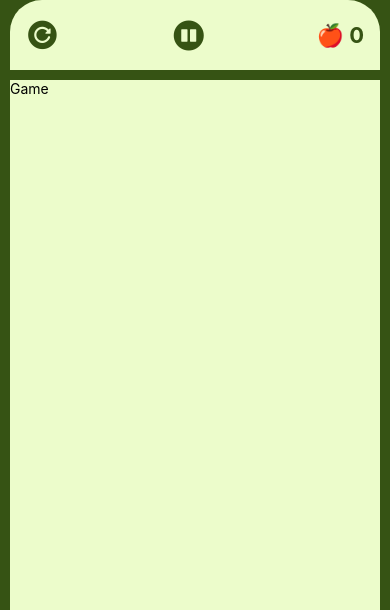
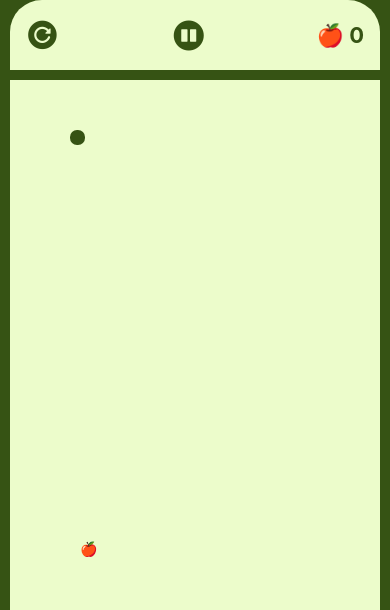
Before and after one commit to pedronun/snake-game, a React Native app: screen / in a window 390 px wide. Shown: the top 610 px of the page. Built offline with nearby package versions, Linux system fonts and the light colour scheme.

Commit message:
feat: Add Food and Snake components

```diff
--- /dev/null
+++ b/src/components/Food/Food.tsx
@@ -0,0 +1,25 @@
+import { Text, View } from "react-native";
+import { Coordinate } from "../../types/game";
+
+interface IFoodProps {
+  food: Coordinate;
+}
+
+function Food({ food }: IFoodProps) {
+  return (
+    <View
+      style={{
+        width: 20,
+        height: 20,
+        borderRadius: 7,
+        position: "absolute",
+        left: food.x * 10,
+        top: food.y * 10,
+      }}
+    >
+      <Text>🍎</Text>
+    </View>
+  )
+}
+
+export default Food;
--- a/src/components/Game/Game.tsx
+++ b/src/components/Game/Game.tsx
@@ -1,20 +1,31 @@
-import { useCallback, useState } from "react";
-import { SafeAreaView, StyleSheet, Text, View } from "react-native";
+import { useCallback, useEffect, useState } from "react";
+import { SafeAreaView, StyleSheet, View } from "react-native";
 import { PanGestureHandler } from "react-native-gesture-handler";
 
 import { Colors } from "../../global/color";
-import { Direction, GestureEventType } from "../../types/game";
+import { checkEatsFood } from "../../helpers/checkEatsFood";
+import { checkGameIsOver } from "../../helpers/checkGameIsOver";
+import { randomFoodPosition } from "../../helpers/randomFoodPosition";
+import { Coordinate, Direction, GestureEventType } from "../../types/game";
+import Food from "../Food/Food";
 import Header from "../Header/Header";
 import Score from "../Score/Score";
+import Snake from "../Snake/Snake";
+
+const GAME_BOUNDS = { xMin: 0, xMax: 35, yMin: 0, yMax: 63 };
 
 function Game() {
-  const [isGamePaused, setIsGamePaused] = useState<boolean>(false);
-  const [isGameOver, setIsGameOver] = useState<boolean>(false);
+  const [isGamePaused, setIsGamePaused] = useState(false);
+  const [isGameOver, setIsGameOver] = useState(false);
   const [direction, setDirection] = useState<Direction>(Direction.Right);
+  const [snake, setSnake] = useState<Coordinate[]>([{ x: 5, y: 5 }]);
+  const [score, setScore] = useState(0);
+  const [food, setFood] = useState<Coordinate>(
+    randomFoodPosition(GAME_BOUNDS.xMax, GAME_BOUNDS.yMax)
+  );
 
-  const handleGesture = (e: GestureEventType) => {
-    const { translationX, translationY } = e.nativeEvent;
-
+  const handleGesture = (event: GestureEventType) => {
+    const { translationX, translationY } = event.nativeEvent;
     if (Math.abs(translationX) > Math.abs(translationY)) {
       if (translationX > 0) {
         setDirection(Direction.Right);
@@ -30,15 +41,62 @@ function Game() {
     }
   };
 
-  const handlePauseGame = useCallback(() => {
-    setIsGamePaused((prev) => !prev);
+  const handleSnakeMove = useCallback(() => {
+    const snakeHead = snake[0];
+    const newHead = { ...snakeHead };
+
+    if (checkGameIsOver({ area: GAME_BOUNDS, head: newHead })) {
+      setIsGameOver((prev) => !prev);
+      return;
+    }
+
+    switch (direction) {
+      case Direction.Up:
+        newHead.y -= 1;
+        break;
+      case Direction.Down:
+        newHead.y += 1;
+        break;
+      case Direction.Left:
+        newHead.x -= 1;
+        break;
+      case Direction.Right:
+        newHead.x += 1;
+        break;
+      default:
+        break;
+    }
+
+    if (checkEatsFood(newHead, food, 2)) {
+      setFood(randomFoodPosition(GAME_BOUNDS.xMax, GAME_BOUNDS.yMax));
+      setSnake([newHead, ...snake]);
+      setScore(score + 10);
+    } else {
+      setSnake([newHead, ...snake.slice(0, -1)]);
+    }
   }, []);
 
-  const handleReloadGame = useCallback(() => {
+  const handleReloadGame = () => {
+    setSnake([{ x: 5, y: 5 }]);
+    setFood(randomFoodPosition(GAME_BOUNDS.xMax, GAME_BOUNDS.yMax));
     setIsGameOver(false);
+    setScore(0);
     setDirection(Direction.Right);
     setIsGamePaused(false);
-  }, []);
+  };
+
+  const handlePauseGame = () => {
+    setIsGamePaused(!isGamePaused);
+  };
+
+  useEffect(() => {
+    if (!isGameOver) {
+      const intervalId = setInterval(() => {
+        !isGamePaused && handleSnakeMove();
+      }, 50);
+      return () => clearInterval(intervalId);
+    }
+  }, [snake, isGameOver, isGamePaused]);
 
   return (
     <SafeAreaView style={styles.container}>
@@ -51,7 +109,8 @@ function Game() {
       </Header>
       <PanGestureHandler onGestureEvent={handleGesture}>
         <View style={styles.table}>
-          <Text>Game</Text>
+          <Snake snake={snake} />
+          <Food food={food} />
         </View>
       </PanGestureHandler>
     </SafeAreaView>
--- /dev/null
+++ b/src/components/Snake/Snake.tsx
@@ -0,0 +1,28 @@
+import { StyleSheet, View } from "react-native";
+import { Coordinate } from "../../types/game";
+import { Colors } from "../../global/color";
+
+interface ISnakeProps {
+  snake: Coordinate[];
+}
+
+function Snake({ snake }: ISnakeProps) {
+  return snake.map((snakePart, index) => (
+    <View
+      key={index}
+      style={[styles.snake, { left: snakePart.x * 10, top: snakePart.y * 10 }]}
+    />
+  ));
+}
+
+const styles = StyleSheet.create({
+  snake: {
+    width: 15,
+    height: 15,
+    borderRadius: 7,
+    backgroundColor: Colors.primary,
+    position: "absolute",
+  },
+});
+
+export default Snake;
--- /dev/null
+++ b/src/helpers/checkEatsFood.ts
@@ -0,0 +1,12 @@
+import { Coordinate } from "../types/game";
+
+export function checkEatsFood(
+  head: Coordinate,
+  food: Coordinate,
+  area: number
+): boolean {
+  const distanceFoodY = Math.abs(head.y - food.y);
+  const distanceFoodX = Math.abs(head.x - food.x);
+
+  return distanceFoodY < area && distanceFoodX < area;
+}
--- /dev/null
+++ b/src/helpers/checkGameIsOver.ts
@@ -0,0 +1,15 @@
+import { Coordinate } from "../types/game";
+
+interface ICheckGameIsOverProps {
+  head: Coordinate;
+  area: { xMin: number; xMax: number; yMin: number; yMax: number };
+}
+
+export function checkGameIsOver({ head, area }: ICheckGameIsOverProps): boolean {
+  return (
+    head.x < area.xMin ||
+    head.x > area.xMax ||
+    head.y < area.yMin ||
+    head.y > area.yMax
+  );
+}
--- /dev/null
+++ b/src/helpers/randomFoodPosition.ts
@@ -0,0 +1,8 @@
+import { Coordinate } from '../types/game';
+
+export function randomFoodPosition(maxX: number, maxY: number): Coordinate {
+  return {
+    x: Math.floor(Math.random() * maxX),
+    y: Math.floor(Math.random() * maxY),
+  };
+}
```
